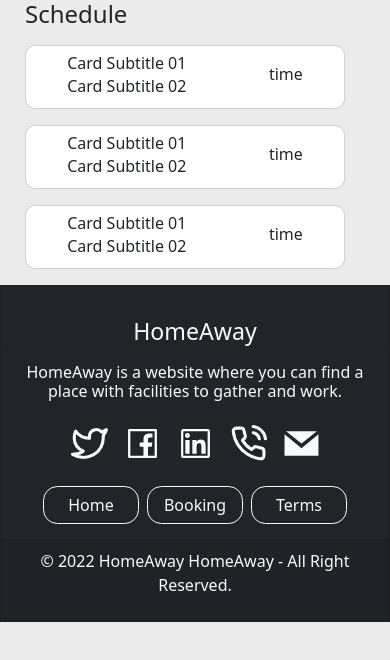
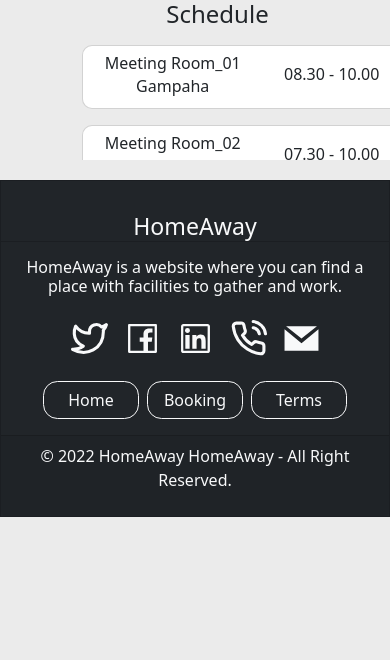
Before and after one commit to GP-43/homeaway-frontend, a React (Create React App) app: page /userbookings in a window 390 px wide. Shown: the top 660 px of the page. Built offline with nearby package versions, Linux system fonts and the light colour scheme.

Commit message:
Schedule section done with mobile responsive

```diff
--- a/src/assets/styles/partials/_user-bookings.scss
+++ b/src/assets/styles/partials/_user-bookings.scss
@@ -1,7 +1,21 @@
-.shedule-card{
+.shedule-section-box {
+    display: flex;
+    justify-content: flex-end;
+
+    .shedule-section {
+        height: 10rem;
+        width: 25rem;
+        overflow-y: scroll;
+        margin-bottom: 20px;
+
+        .schedule-section-title {
+            font-size: 1.5rem;
+        }
+
+        .shedule-card {
             width: 20rem !important;
             height: 4rem !important;
-    background-color: #fff;;
+            background-color: #fff;
             border-radius: 10px;
             display: flex;
             flex-direction: row;
@@ -9,25 +23,43 @@
             margin-left: 0px;
             text-align: center;
 
-    .shedule-card-body{
+            .shedule-card-body {
                 background-color: rgb(255, 255, 255);
                 margin: auto;
                 padding: 5px;
                 border-radius: 10px;
             }
 
-    .card-place{
+            .card-place {
                 background-color: #fff;
 
+            }
+        }
+    }
+}
+
+@media only screen and (max-width: 412px) {
+
+    .shedule-section{
+      margin-left: 45px;
+    }
+}
+
+
+@media only screen and (max-width: 820px) {
+
+    .shedule-section-box {
+        display: flex;
+        justify-content: center;
+    }
+
+    .schedule-section-title {
+        text-align: center;
+    }
+
+    .shedule-card{
+        margin-left: 37px !important;
     }
 
 
 }
-
-.shedule-section{
-    margin-left: 25px;
-
-    .schedule-section-title{
-        font-size: 1.5rem;
-    }
-}
--- a/src/components/shedule_section/SheduleCard.jsx
+++ b/src/components/shedule_section/SheduleCard.jsx
@@ -1,16 +1,16 @@
 import React from "react";
 import {Card} from "react-bootstrap";
 
-function SheduleCard() {
+function SheduleCard(props) {
     return (
         <Card className = "shedule-card">
             <Card.Body className="shedule-card-body">
-                <Card.Subtitle className="card-place pb-2">Card Subtitle 01</Card.Subtitle>
-                <Card.Subtitle className="card-place">Card Subtitle 02</Card.Subtitle>
+                <Card.Subtitle className="card-place pb-2">{props.Title}</Card.Subtitle>
+                <Card.Subtitle className="card-place">{props.Place}</Card.Subtitle>
             </Card.Body>
 
             <Card.Body className="shedule-card-body">
-                <Card.Subtitle className="card-place">time</Card.Subtitle>
+            <Card.Subtitle className="card-place">{props.From} - {props.To}</Card.Subtitle>
             </Card.Body>
         </Card>
     );
--- a/src/components/shedule_section/SheduleSection.jsx
+++ b/src/components/shedule_section/SheduleSection.jsx
@@ -1,13 +1,13 @@
 import React from "react";
 import SheduleCard from "./SheduleCard";
 
-function SheduleSection () {
+function SheduleSection(props) {
     return (
-        <div className="shedule-section">
-            <h3 className="schedule-section-title">Schedule</h3>
-            <SheduleCard/>
-            <SheduleCard/>
-            <SheduleCard/>
+        <div className="shedule-section-box">
+            <div className="shedule-section">
+                <h3 className="schedule-section-title">Schedule</h3>
+                {props.data && props.data.map(i => <SheduleCard Title={i.title} Place={i.place} From={i.from} To={i.to} />)}
+            </div>
         </div>
     );
 }
--- a/src/views/pages/UserBookings.jsx
+++ b/src/views/pages/UserBookings.jsx
@@ -2,9 +2,14 @@ import React from "react";
 import SheduleSection from "../../components/shedule_section/SheduleSection";
 
 function UserBookings () {
+    const schedule_data = [{ title: "Meeting Room_01", place: "Gampaha", from: '08.30', to: '10.00' },
+                            { title: "Meeting Room_02", place: "Gall", from: '07.30', to: '10.00' },
+                            { title: "Meeting Room_03", place: "Kandy", from: '09.30', to: '10.00' },
+                            { title: "Meeting Room_03", place: "Kandy", from: '09.30', to: '10.00' }
+                        ];
     return (
         <div>
-            <SheduleSection/>
+            <SheduleSection data = {schedule_data}/>
         </div>
     );
 }
```
Lines whose indentation alone changed are shown as unchanged.
